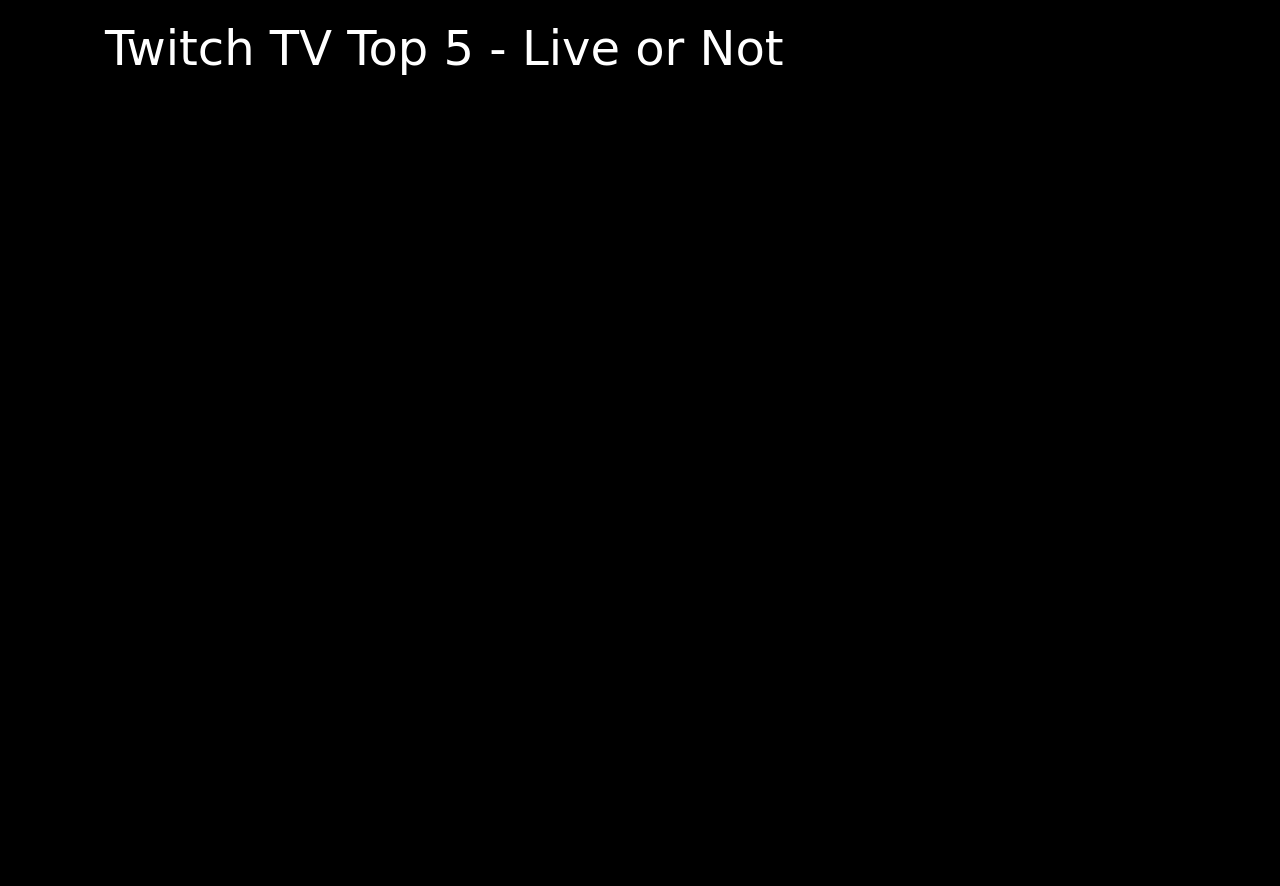
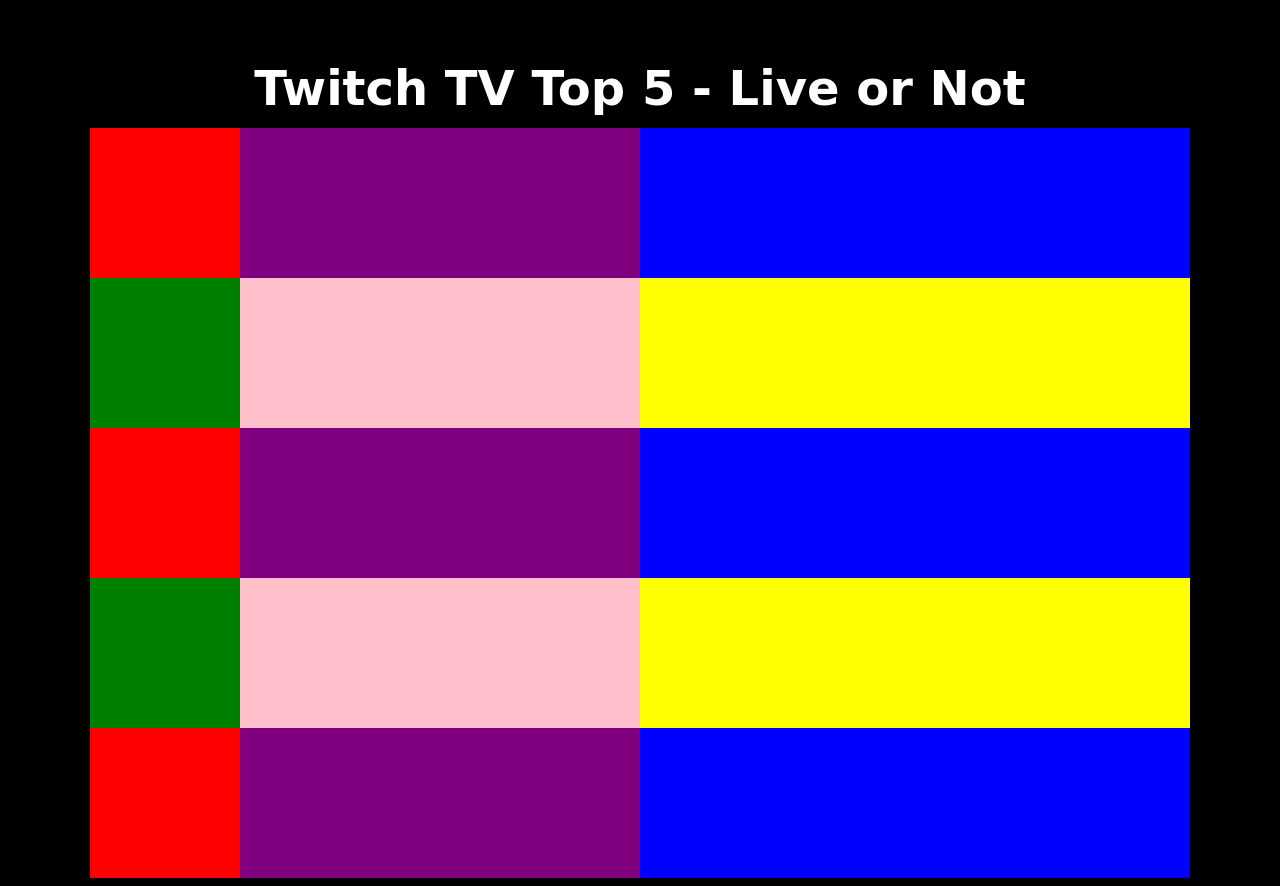
Before and after one commit to Rubick-dev/TwitchTVAPI, a PHP site: page / in a window 1280 px wide. Before the commit the page ends 75 px from the top, so only its background shows below. Run offline with PHP 8.4, Linux system fonts and the light colour scheme; some libraries are stand-ins or nearby versions; some web fonts are replaced.

Commit message:
Startd work on replacing bootstrap with the grid sytstem

```diff
--- a/index.html
+++ b/index.html
@@ -5,26 +5,42 @@
   <meta name="viewport" content="width=device-width, initial-scale=1.0">
   <meta http-equiv="X-UA-Compatible" content="ie=edge">
   <title>TwitchTV Top 5</title>
-  <link rel="stylesheet" href="https://maxcdn.bootstrapcdn.com/bootstrap/4.0.0/css/bootstrap.min.css" integrity="sha384-Gn5384xqQ1aoWXA+058RXPxPg6fy4IWvTNh0E263XmFcJlSAwiGgFAW/dAiS6JXm" crossorigin="anonymous">
   <link href="https://fonts.googleapis.com/css?family=Gugi" rel="stylesheet">
   <link href="https://fonts.googleapis.com/css?family=Exo+2" rel="stylesheet">
   <link rel="stylesheet" type="text/css" href="styles.css">
 </head>
+
 <body>
-  <div class="container">
-    <div>
+  <div class="wrapper"> <!-- CSS GRID SYSTEM WRAPPER -->
+    <div class="heading">
       <h1>Twitch TV Top 5 - Live or Not</h1>
-      <ul id="insert">
-      </ul>
     </div>
 
+      <div class="image1"></div>
+      <div class="title1"></div>
+      <div class="description1"></div>
 
-  </div> <!-- end of Page container Div -->
+      <div class="image2"></div>
+      <div class="title2"></div>
+      <div class="description2"></div>
+
+      <div class="image3"></div>
+      <div class="title3"></div>
+      <div class="description3"></div>
+
+      <div class="image4"></div>
+      <div class="title4"></div>
+      <div class="description4"></div>
 
 
+      <div class="image5"></div>
+      <div class="title5"></div>
+      <div class="description5"></div>
+
+    </div> <!-- END OF CSS GRID SYSTEM WRAPPER -->
+
   <script src="https://code.jquery.com/jquery-3.3.1.min.js" integrity="sha256-FgpCb/KJQlLNfOu91ta32o/NMZxltwRo8QtmkMRdAu8=" crossorigin="anonymous"></script>
-  <script src="https://cdnjs.cloudflare.com/ajax/libs/popper.js/1.12.9/umd/popper.min.js" integrity="sha384-ApNbgh9B+Y1QKtv3Rn7W3mgPxhU9K/ScQsAP7hUibX39j7fakFPskvXusvfa0b4Q" crossorigin="anonymous"></script>
-  <script src="https://maxcdn.bootstrapcdn.com/bootstrap/4.0.0/js/bootstrap.min.js" integrity="sha384-JZR6Spejh4U02d8jOt6vLEHfe/JQGiRRSQQxSfFWpi1MquVdAyjUar5+76PVCmYl" crossorigin="anonymous"></script>
   <script type="text/javascript" src="app.js"></script>
+
 </body>
 </html>
--- a/styles.css
+++ b/styles.css
@@ -8,6 +8,7 @@
   padding: 20px;
   font-size: 3rem;
 }
+
 .image {
   border-radius: 50%;
   width: 70px;
@@ -38,3 +39,77 @@
 .name {
   font-size: 1.5rem;
 }
+
+.wrapper {
+  margin: auto;
+  justify-content: center;
+  display: grid;
+  grid-template-columns: 150px 400px 550px;
+  grid-template-rows: 120px 150px 150px 150px 150px 150px;
+}
+
+.heading {
+  grid-column: 1 / 4;
+  text-align: center;
+  margin-bottom: 20px;
+}
+
+.image1 {
+  background-color: red;
+}
+
+.image2 {
+  background-color: green;
+}
+
+.image3 {
+  background-color: red;
+}
+
+.image4 {
+  background-color: green;
+}
+
+.image5 {
+  background-color: red;
+}
+
+.title1 {
+  background-color:Purple;
+}
+
+.title2 {
+  background-color: pink;
+}
+
+.title3 {
+  background-color:Purple;
+}
+
+.title4 {
+  background-color: Pink;
+}
+
+.title5 {
+  background-color:Purple;
+}
+
+.description1 {
+  background-color: Blue;
+}
+
+.description2 {
+  background-color: yellow;
+}
+
+.description3 {
+  background-color: Blue;
+}
+
+.description4 {
+  background-color: yellow;
+}
+
+.description5 {
+  background-color: Blue;
+}
```
